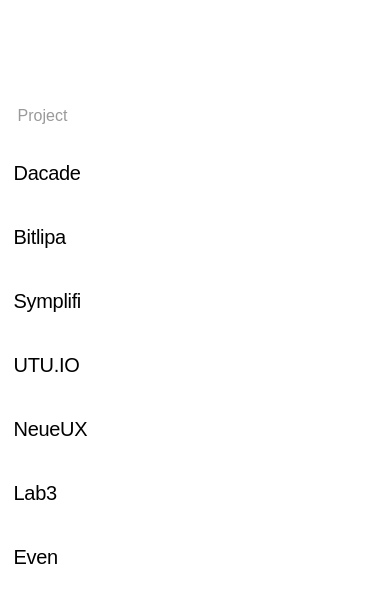
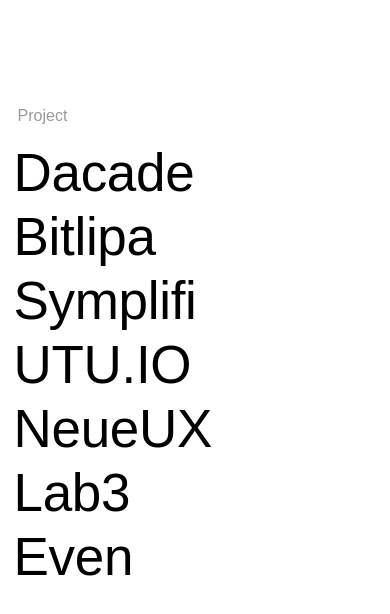
Before and after one commit to TheGymRwanda/unit8-maroon, a Next.js app: page / in a window 390 px wide. Shown: the top 614 px of the page. Built offline with nearby package versions, Linux system fonts and the light colour scheme.

Commit message:
Feat: Add desktop screen breakpoint

```diff
--- a/components/section/Project.jsx
+++ b/components/section/Project.jsx
@@ -13,7 +13,7 @@ export default function Project() {
               <Link
                 style={"desktop:gap-0.75 gap-0.5 desktop:pt-auto pt-5 border-b-2 border-white hover:border-b-2 hover:border-black -pl-2 ml-2 pb-3"}
                 text={item}
-                textStyle={"desktop:text-[4rem] sm:text-[3.313rem] -ml-1"}
+                textStyle={"ipad-pro:text-[4rem] mobile:text-[3.313rem] -ml-1"}
                 arrow={<Svg />}
                 imageWrapperStyle="absolute hidden desktop:group-hover:block -top-3.5"
               />
--- a/tailwind.config.js
+++ b/tailwind.config.js
@@ -7,6 +7,9 @@ module.exports = {
   theme: {
     extend: {
       screens: {
+        'mobile':'360px',
+        'ipad-pro':'774px',
+
         'ipad': '390px',
         // => @media (min-width: 390px) { ... }
 
```
